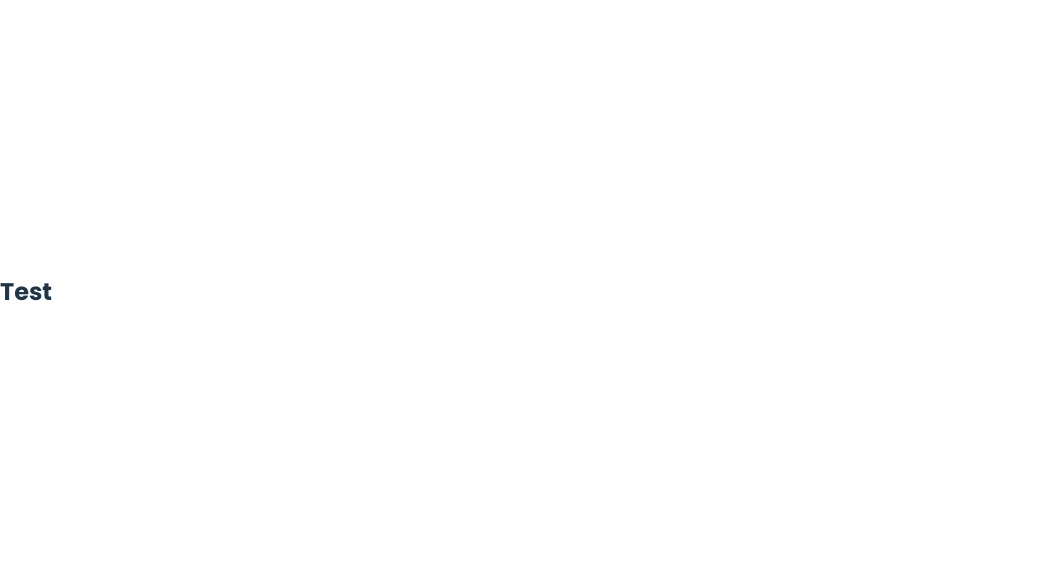
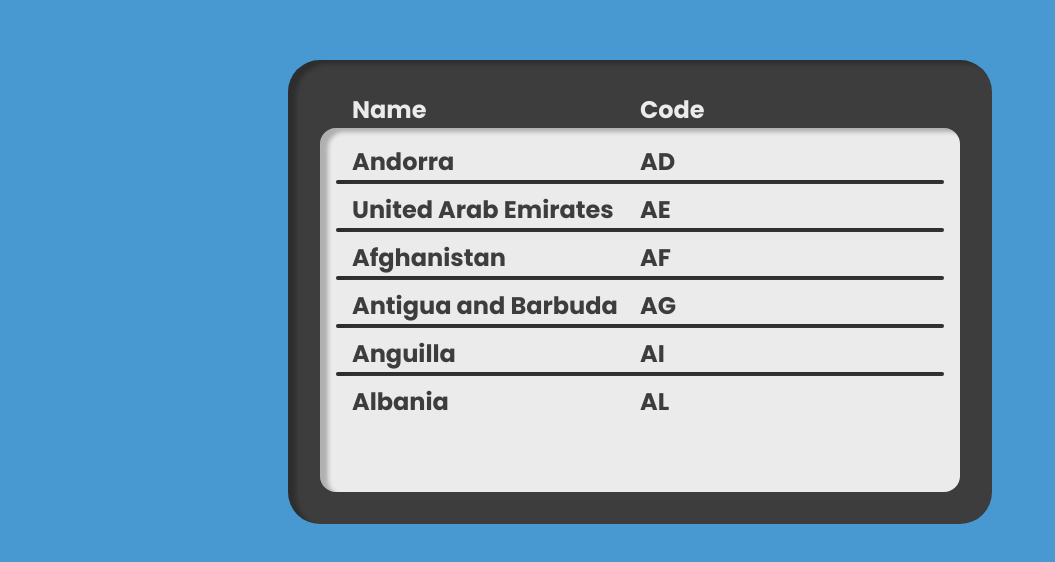
Before and after one commit to JoelleHili/hub88_FE_Test, a React (Vite) app: page / in a window 1280 px wide. Shown: the part 108-670 px from the top of the page, without its empty margins (0-1055 px from the left). Built offline with nearby package versions, Linux system fonts and the light colour scheme.

Commit message:
feat: Added Table Component

```diff
--- a/src/App.tsx
+++ b/src/App.tsx
@@ -1,6 +1,36 @@
+import { Table } from "./components"
+import { ICountry } from "./components/CountryTable/types/countryTypes"
+
+const data: ICountry[] = [
+  {
+    "name": "Andorra",
+    "code": "AD"
+  },
+  {
+    "name": "United Arab Emirates",
+    "code": "AE"
+  },
+  {
+    "name": "Afghanistan",
+    "code": "AF"
+  },
+  {
+    "name": "Antigua and Barbuda",
+    "code": "AG"
+  },
+  {
+    "name": "Anguilla",
+    "code": "AI"
+  },
+  {
+    "name": "Albania",
+    "code": "AL"
+  }
+]
+
 const App = () => (
-  <div>
-    <span>Test</span>
+  <div className="page">
+    <Table<ICountry> data={data} />
   </div>
 )
 
--- /dev/null
+++ b/src/components/CountryTable/components/countryTable.tsx
@@ -0,0 +1,5 @@
+const countryTable: React.FC = () => {
+    return <></>
+}
+
+export default countryTable
--- /dev/null
+++ b/src/components/CountryTable/index.ts
@@ -0,0 +1 @@
+export {default} from "./components/countryTable"
--- /dev/null
+++ b/src/components/CountryTable/styles/countryTable.scss
@@ -0,0 +1,3 @@
+.country-table{
+
+}
--- /dev/null
+++ b/src/components/CountryTable/types/countryTypes.ts
@@ -0,0 +1,4 @@
+export interface ICountry{
+    name: string,
+    code: string
+}
--- /dev/null
+++ b/src/components/Table/components/table.tsx
@@ -0,0 +1,33 @@
+interface ITable<T extends Record<string, string | number | boolean>> {
+    data: T[];
+}
+
+const table = <T extends Record<string, string | number | boolean>,>({ data }: ITable<T>) => {
+    if (data.length === 0) return <p>No data available</p>;
+
+    console.log(data)
+    return (
+        <div className="table">
+            <div className="table__header__row">
+                {Object.keys(data[0]).map((key) => (
+                    <div key={key} className="table__header">{key}</div>
+                ))}
+            </div>
+            <div className="table__body">
+                {data.map((row, rowIndex) => (
+                    <div className="table__row__container">
+                        <div className="table__row" key={rowIndex}>
+
+                            {Object.entries(row).map(([key, value]) => (
+                                <div key={key} className="table__cell">{String(value)}</div>
+                            ))}
+                        </div>
+                        {rowIndex !== data.length - 1 && <div className="table__divider"/>}
+                    </div>
+                ))}
+            </div>
+        </div>
+    )
+}
+
+export default table
--- /dev/null
+++ b/src/components/Table/index.ts
@@ -0,0 +1 @@
+export {default} from "./components/table"
--- /dev/null
+++ b/src/components/Table/styles/table.scss
@@ -0,0 +1,61 @@
+.table {
+  width: 50vw;
+  height: 50vh;
+
+  display: flex;
+  flex-direction: column;
+  padding: 32px;
+
+  box-shadow: inset 8px 4px 4px rgba(0, 0, 0, 0.25);
+  border-radius: 32px;
+  overflow: hidden;
+
+  background-color: #3d3d3d;
+
+  &__header {
+    &__row{
+        display: flex;
+        font-weight: bold;
+        padding: 0px 32px;
+    }
+
+    text-transform: capitalize;
+    flex: 1;
+  }
+
+  &__body {
+    background-color: #ebebeb;
+    border-radius: 16px;
+    padding: 16px;
+    height: 100%;
+    gap: 8px;
+
+    box-shadow: inset 8px 4px 4px rgba(0, 0, 0, 0.25);
+    overflow: hidden;
+    display: flex;
+    flex-direction: column;
+  }
+
+  &__row {
+    &__container{
+        flex-direction: column;
+    }
+    padding: 0px 16px;
+    display: flex;
+    flex-direction: row;
+  }
+
+  &__cell {
+    color: #3d3d3d;
+    flex: 1;
+  }
+
+  &__divider{
+    height: 4px;
+    width: 100%;
+    background-color: #3d3d3d;
+    border-radius: 4px;
+
+    box-shadow: inset 8px 4px 4px rgba(0, 0, 0, 0.25);
+  }
+}
--- /dev/null
+++ b/src/components/index.ts
@@ -0,0 +1,2 @@
+export { default as CountryTable } from "./CountryTable";
+export { default as Table } from "./Table";
--- a/src/index.scss
+++ b/src/index.scss
@@ -1,3 +1,8 @@
+@use "./components/Table/styles/table.scss" as *;
+@use "./components/CountryTable/styles/countryTable.scss" as *;
+
+@use "./styles/page.scss" as *;
+
 @import url('https://fonts.googleapis.com/css2?family=Poppins:wght@300;400;500;600;700&display=swap');
 
 :root {
@@ -15,48 +20,3 @@
   -webkit-font-smoothing: antialiased;
   -moz-osx-font-smoothing: grayscale;
 }
-
-body {
-  margin: 0;
-  display: flex;
-  place-items: center;
-  min-width: 320px;
-  min-height: 100vh;
-}
-
-h1 {
-  font-size: 3.2em;
-  line-height: 1.1;
-}
-
-button {
-  border-radius: 8px;
-  border: 1px solid transparent;
-  padding: 0.6em 1.2em;
-  font-size: 1em;
-  font-weight: 500;
-  font-family: inherit;
-  background-color: #1a1a1a;
-  cursor: pointer;
-  transition: border-color 0.25s;
-}
-button:hover {
-  border-color: #646cff;
-}
-button:focus,
-button:focus-visible {
-  outline: 4px auto -webkit-focus-ring-color;
-}
-
-@media (prefers-color-scheme: light) {
-  :root {
-    color: #213547;
-    background-color: #ffffff;
-  }
-  a:hover {
-    color: #747bff;
-  }
-  button {
-    background-color: #f9f9f9;
-  }
-}
--- /dev/null
+++ b/src/styles/page.scss
@@ -0,0 +1,6 @@
+.page {
+  display: flex;
+  justify-content: center;
+  align-items: center;
+  height: 98vh;
+}
```
Also changed, not shown: src/styles/colors.scss (added).
